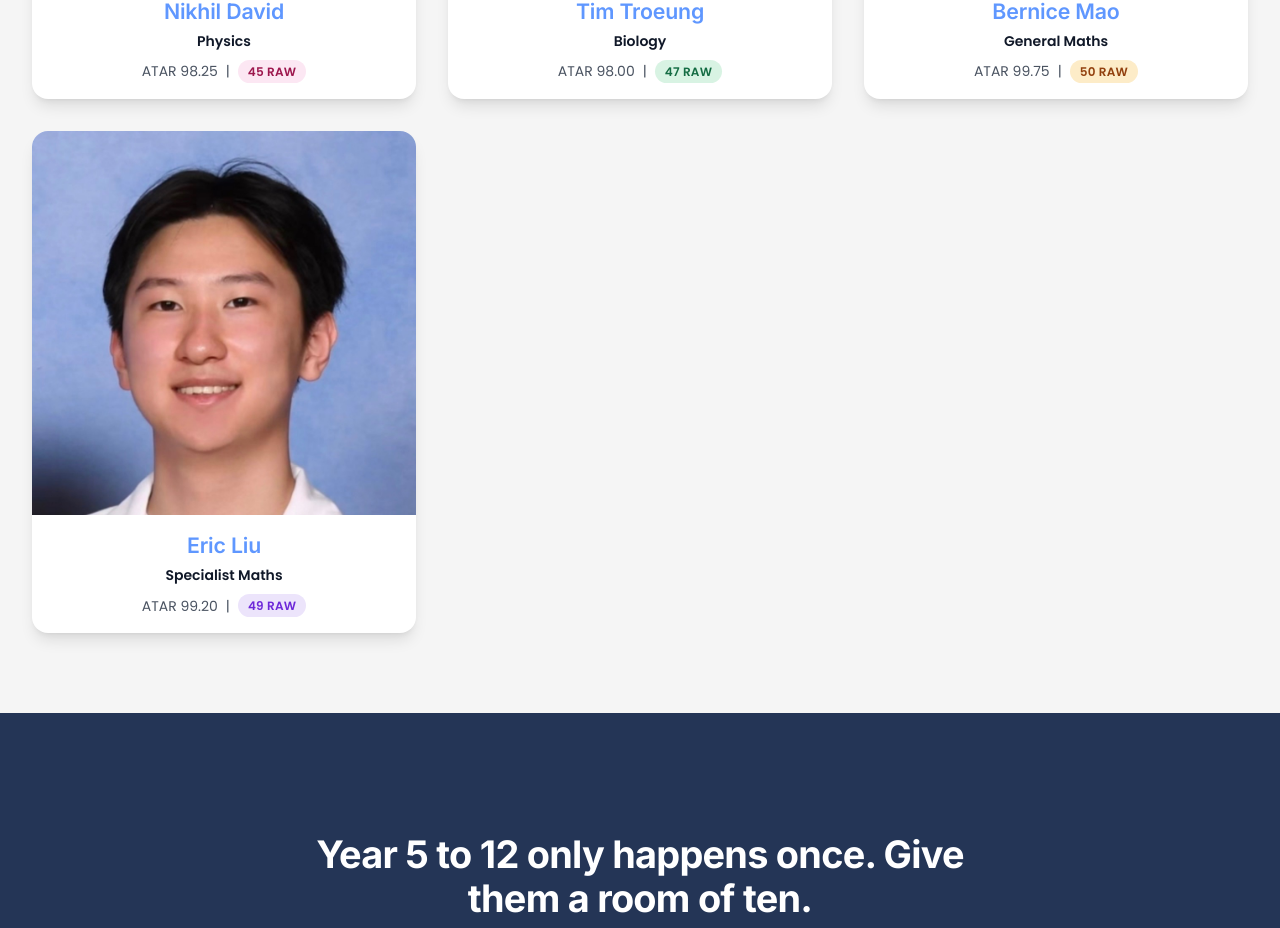
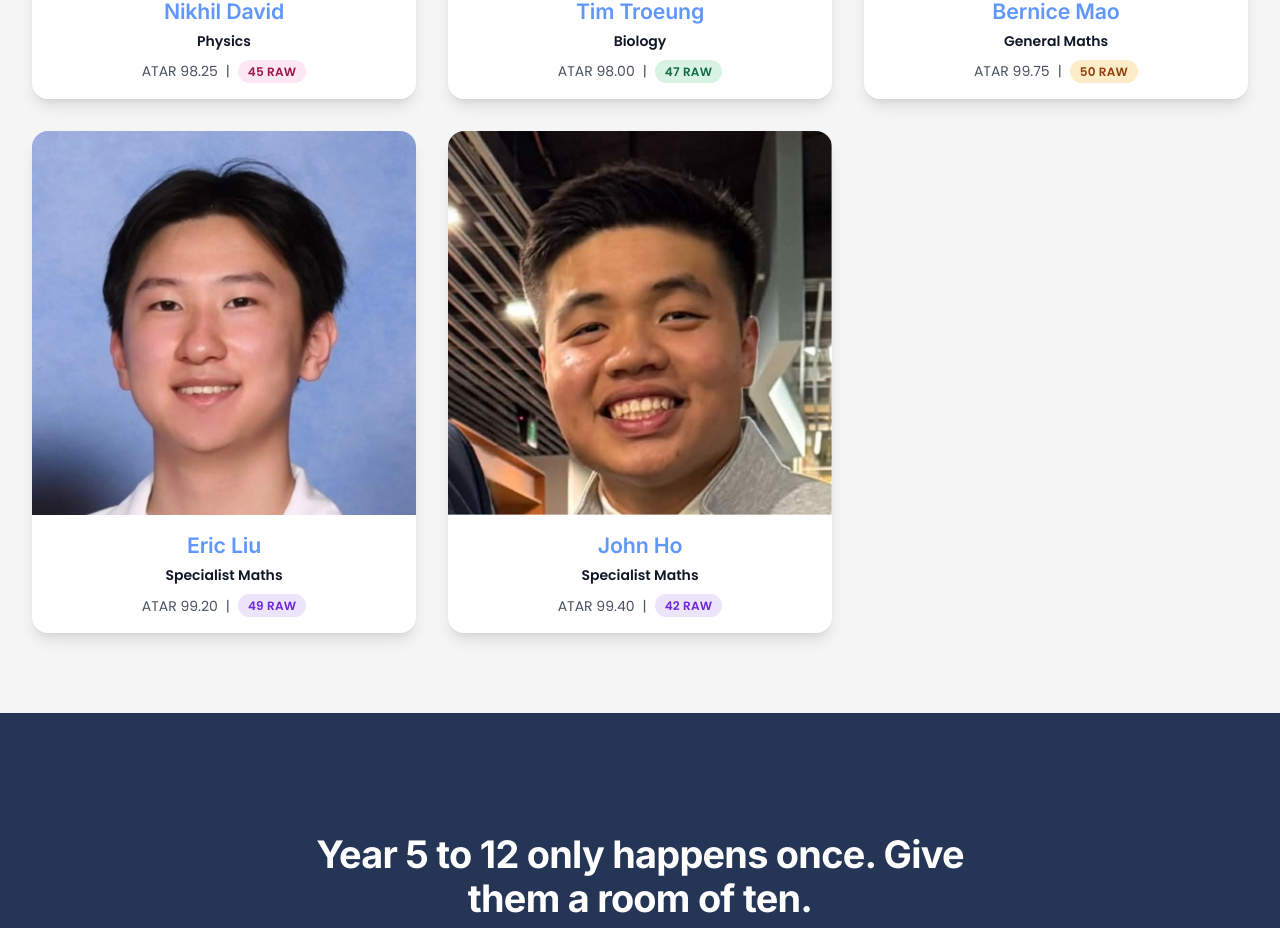
Before and after one commit to derektekk/taiyo-tuition-website, a React (Vite) app: page /tutors in a window 1280 px wide. Shown: the part 1817-2745 px from the top of the page. Built offline with nearby package versions, Linux system fonts and the light colour scheme.

Commit message:
feat: add John Ho to tutors
Co-authored-by: Cursor <cursoragent@cursor.com>

```diff
--- a/src/data/tutors.js
+++ b/src/data/tutors.js
@@ -1,6 +1,7 @@
 import berniceMao from "../assets/tutors/bernice-mao.jpg";
 import emmaLe from "../assets/tutors/emma-le.jpg";
 import ericLiu from "../assets/tutors/eric-liu.jpg";
+import johnHo from "../assets/tutors/john-ho.jpg";
 import justinJian from "../assets/tutors/justin-jian.jpg";
 import kashvieGulati from "../assets/tutors/kashvie-gulati.jpg";
 import liamTran from "../assets/tutors/liam-tran.jpg";
@@ -133,6 +134,15 @@ const roster = [
         bio: "Scored a 99.20 ATAR and a 49 in Specialist Maths.",
         image: ericLiu,
     },
+    {
+        slug: "john-ho",
+        name: "John Ho",
+        role: "Specialist Maths tutor",
+        subjects: ["Specialist Maths"],
+        qualifications: ["ATAR 99.40", "Specialist Maths 42"],
+        bio: "Scored a 99.40 ATAR and a 42 in Specialist Maths.",
+        image: johnHo,
+    },
 ];
 
 /** @type {Tutor[]} */
```
Also changed, not shown: src/assets/tutors/john-ho.jpg (added).
